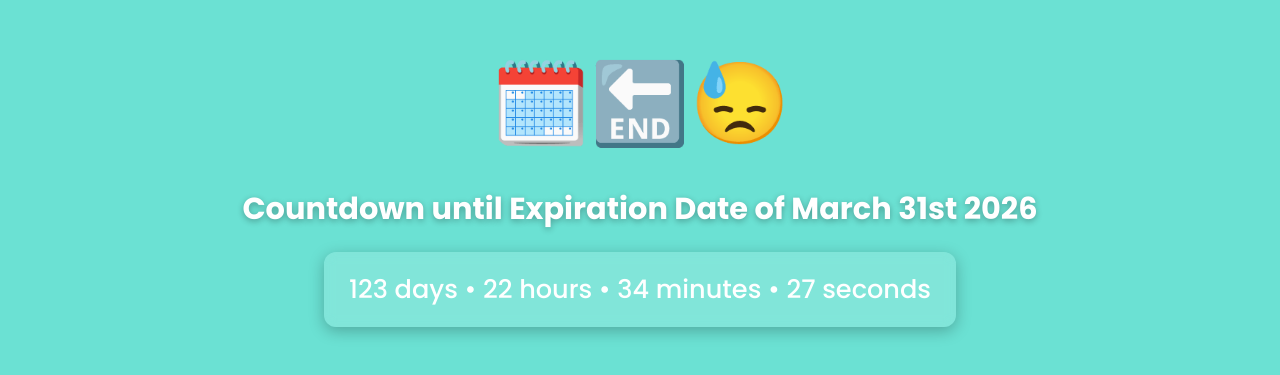
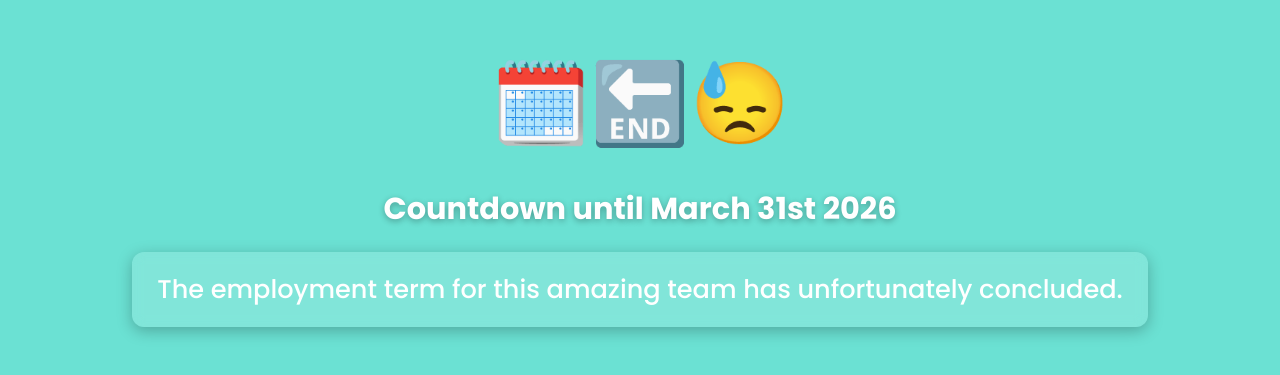
Before and after one commit to jorgeelopezm/ICExpirationDate, a plain HTML site: page index.html in a window 1280 px wide. Shown: the part 231-606 px from the top of the page. Drawn offline with Linux system fonts and the light colour scheme.

Commit message:
Update index.html

```diff
--- a/index.html
+++ b/index.html
@@ -86,20 +86,20 @@
 
   <div id="emoji">🗓️🔚😓</div>
 
-<h1>Countdown until Expiration Date of March 31st 2026</h1>
+<h1>Countdown until March 31st 2026</h1>
 
 
   <div id="countdown">Countdown...</div>
 
   <script>
     function updateCountdown() {
-      const targetDate = new Date("March 31, 2026 00:00:00").getTime();
+      const targetDate = new Date("March 31, 2025 00:00:00").getTime();
       const now = new Date().getTime();
       const difference = targetDate - now;
 
       if (difference <= 0) {
         document.getElementById("countdown").innerHTML =
-          "Mensaje Genérico";
+          "The employment term for this amazing team has unfortunately concluded.";
         return;
       }
 
```
